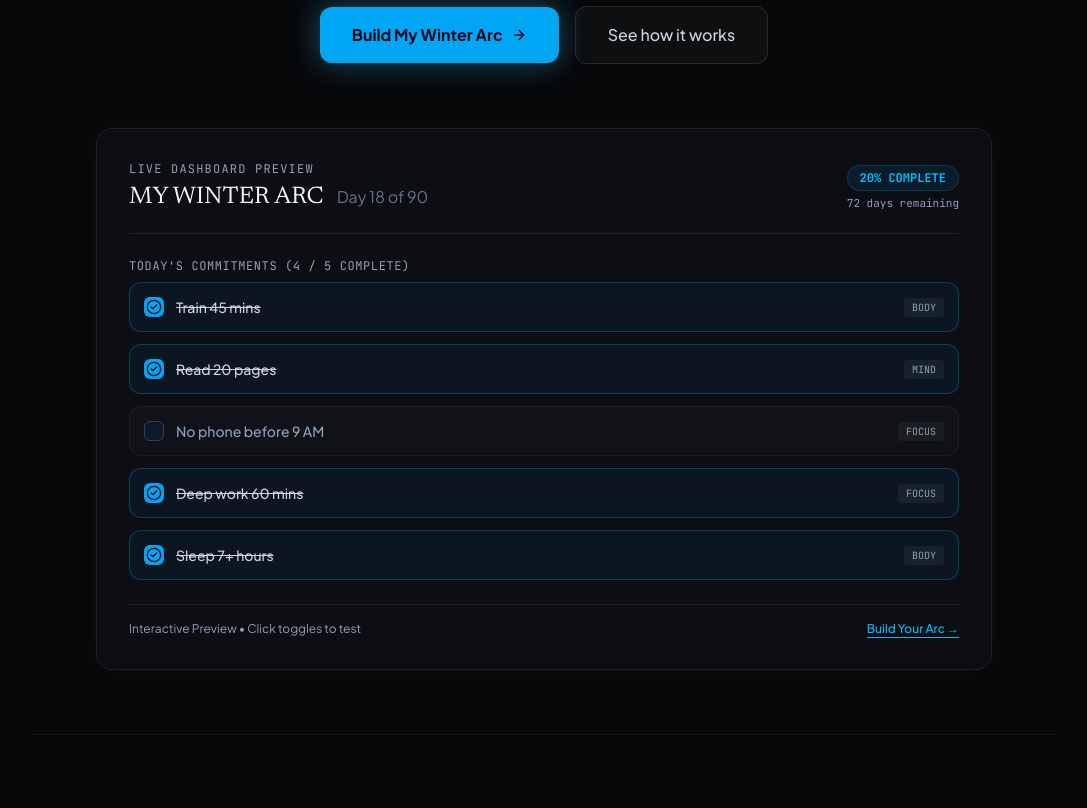
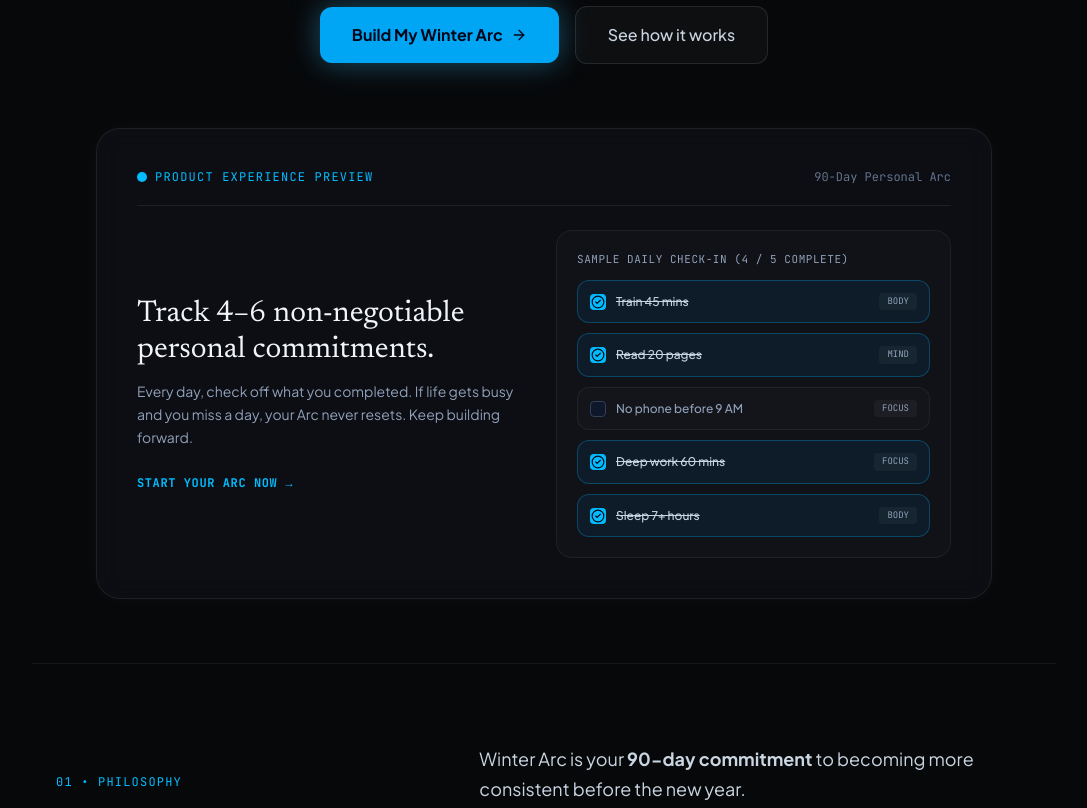
Before and after one commit to timran349/winter-arc-2026, a Next.js app: page / in a window 1280 px wide. Shown: the part 500-1308 px from the top of the page, without its empty margins (96-1183 px from the left). Built offline with nearby package versions, Linux system fonts and the light colour scheme.

Commit message:
fix: redesign landing page hero section to clearly distinguish showcase preview from dashboard

```diff
--- a/app/page.jsx
+++ b/app/page.jsx
@@ -91,29 +91,41 @@ export default function Home() {
           </a>
         </div>
 
-        {/* Visual Preview Widget */}
+        {/* Sleek Product Showcase Card */}
         <div className="mt-16 max-w-4xl mx-auto text-left">
-          <div className="frost-glass rounded-2xl p-6 sm:p-8 glow-subtle border border-white/10 relative overflow-hidden">
+          <div className="frost-glass rounded-3xl p-6 sm:p-10 border border-white/10 glow-subtle relative overflow-hidden bg-gradient-to-br from-slate-900/60 to-slate-950">
             <div className="flex items-center justify-between border-b border-white/[0.08] pb-5 mb-6">
-              <div>
-                <div className="text-xs font-mono-code text-slate-400 uppercase tracking-widest">
-                  LIVE DASHBOARD PREVIEW
+              <div className="flex items-center gap-2">
+                <span className="w-2.5 h-2.5 rounded-full bg-sky-400 animate-pulse" />
+                <span className="text-xs font-mono-code text-sky-400 uppercase tracking-widest">
+                  PRODUCT EXPERIENCE PREVIEW
+                </span>
               </div>
-                <div className="font-editorial text-2xl text-slate-100 font-medium mt-1">
-                  MY WINTER ARC <span className="text-slate-500 text-base font-normal font-sans ml-2">Day 18 of 90</span>
+              <span className="text-xs font-mono-code text-slate-500">90-Day Personal Arc</span>
             </div>
-              </div>
-              <div className="text-right">
-                <div className="inline-flex items-center gap-1.5 px-3 py-1 rounded-full bg-sky-500/10 border border-sky-500/20 text-sky-400 font-mono-code text-xs font-bold">
-                  20% COMPLETE
-                </div>
-                <div className="text-[11px] text-slate-400 font-mono-code mt-1">72 days remaining</div>
+
+            <div className="grid grid-cols-1 md:grid-cols-2 gap-6 items-center">
+              <div className="space-y-3">
+                <h3 className="font-editorial text-2xl sm:text-3xl text-slate-100 font-normal">
+                  Track 4–6 non-negotiable personal commitments.
+                </h3>
+                <p className="text-sm text-slate-400 leading-relaxed">
+                  Every day, check off what you completed. If life gets busy and you miss a day, your Arc never resets. Keep building forward.
+                </p>
+                <div className="pt-2">
+                  <Link
+                    href="/signup"
+                    className="inline-flex items-center gap-2 text-xs font-bold text-sky-400 hover:text-sky-300 font-mono-code uppercase tracking-wider"
+                  >
+                    Start Your Arc Now →
+                  </Link>
                 </div>
               </div>
 
-            <div className="space-y-3">
-              <div className="text-xs font-mono-code text-slate-400 uppercase tracking-wider mb-2">
-                Today's Commitments ({completedCount} / 5 complete)
+              {/* Sample Interactive Checkbox Mock */}
+              <div className="p-4 sm:p-5 rounded-2xl bg-white/[0.02] border border-white/[0.06] space-y-2.5">
+                <div className="text-[11px] font-mono-code text-slate-400 uppercase tracking-wider mb-3">
+                  Sample Daily Check-In ({completedCount} / 5 complete)
                 </div>
 
                 {[
@@ -128,39 +140,31 @@ export default function Home() {
                     <div
                       key={item.id}
                       onClick={() => toggleMock(item.id)}
-                    className={`flex items-center justify-between p-3.5 rounded-xl border transition-all cursor-pointer select-none ${
+                      className={`flex items-center justify-between p-3 rounded-xl border transition-all cursor-pointer select-none ${
                         checked
-                        ? 'bg-sky-500/[0.06] border-sky-500/30 text-slate-100'
+                          ? 'bg-sky-500/[0.08] border-sky-500/30 text-slate-100'
                           : 'bg-white/[0.02] border-white/[0.06] text-slate-400 hover:border-white/20'
                       }`}
                     >
-                    <div className="flex items-center gap-3">
+                      <div className="flex items-center gap-2.5">
                         <div
-                        className={`w-5 h-5 rounded-md flex items-center justify-center transition-all ${
-                          checked
-                            ? 'bg-sky-500 text-slate-950'
-                            : 'border border-slate-700 bg-slate-900'
+                          className={`w-4 h-4 rounded flex items-center justify-center transition-all ${
+                            checked ? 'bg-sky-400 text-slate-950' : 'border border-slate-700 bg-slate-900'
                           }`}
                         >
-                        {checked && <CheckCircle2 className="w-4 h-4 text-slate-950" />}
+                          {checked && <CheckCircle2 className="w-3.5 h-3.5 text-slate-950" />}
                         </div>
-                      <span className={`text-sm font-medium ${checked ? 'line-through text-slate-300' : ''}`}>
+                        <span className={`text-xs font-medium ${checked ? 'line-through text-slate-300' : ''}`}>
                           {item.label}
                         </span>
                       </div>
-                    <span className="text-[10px] font-mono-code px-2 py-0.5 rounded bg-white/[0.05] text-slate-400">
+                      <span className="text-[9px] font-mono-code px-2 py-0.5 rounded bg-white/[0.04] text-slate-400">
                         {item.category}
                       </span>
                     </div>
                   );
                 })}
               </div>
-
-            <div className="mt-6 pt-4 border-t border-white/[0.08] flex items-center justify-between text-xs text-slate-400">
-              <span>Interactive Preview • Click toggles to test</span>
-              <Link href="/signup" className="text-sky-400 hover:text-sky-300 font-medium underline underline-offset-4">
-                Build Your Arc →
-              </Link>
             </div>
           </div>
         </div>
```
Lines whose indentation alone changed are shown as unchanged.
